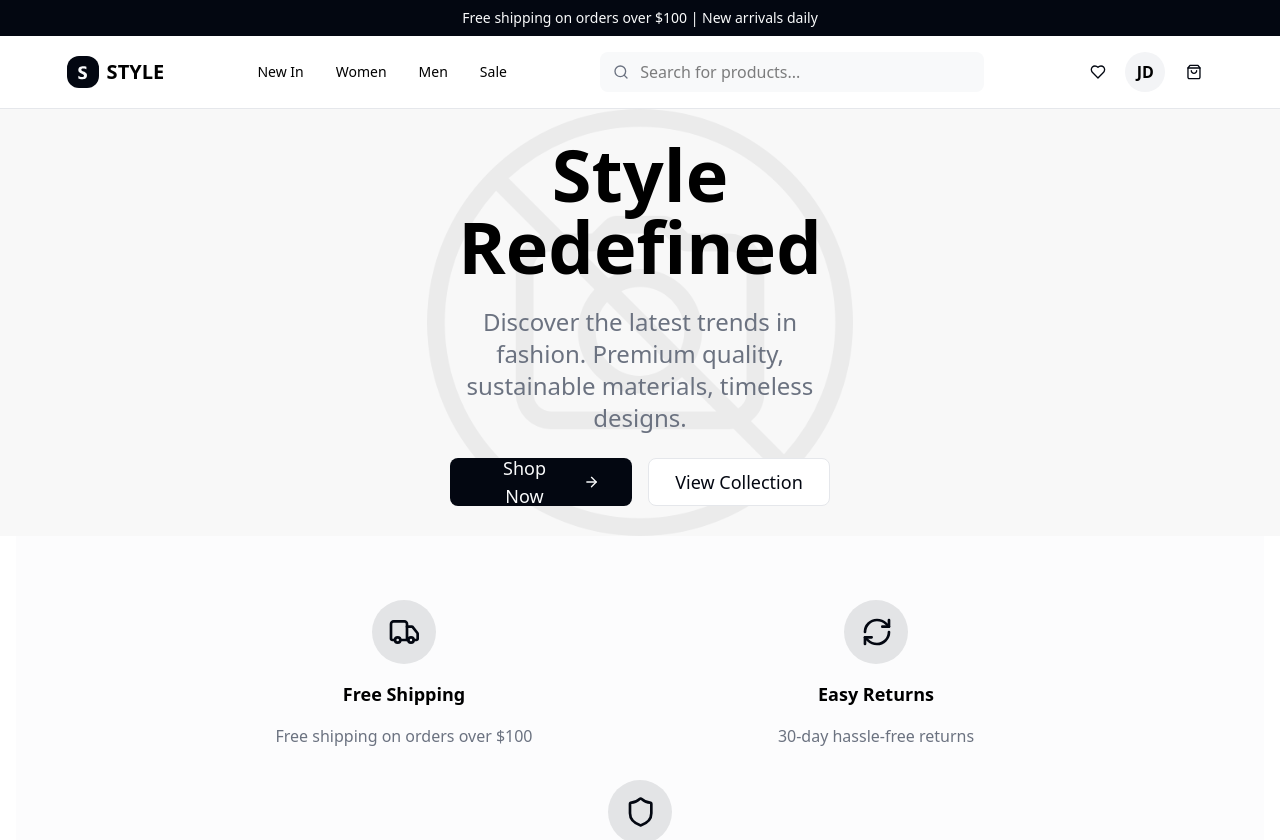
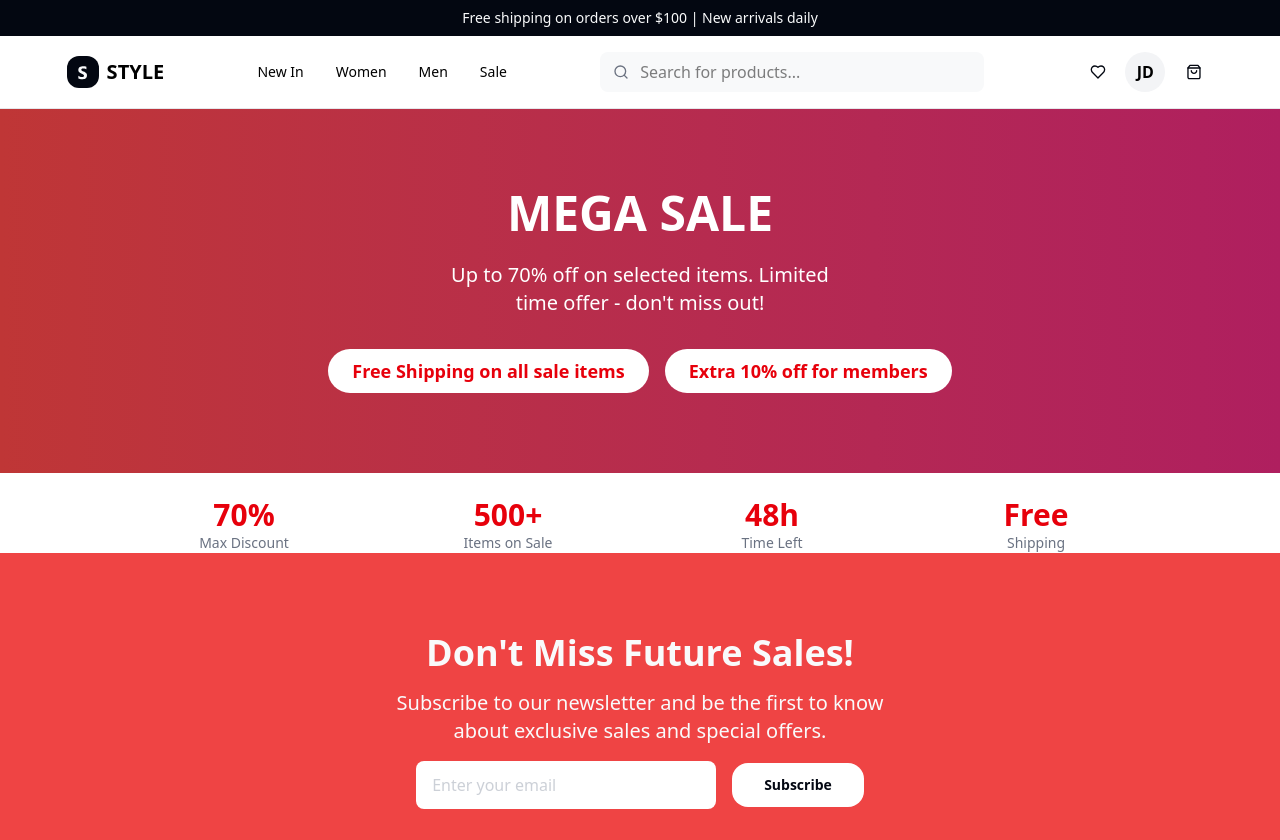
Before and after one commit to Squad-1-EJCM-25-2-Squad1/StyleMarketplace, a React (Vite) app in the folder front/: page / in a window 1280 px wide. Shown: the top 840 px of the page. Built offline with nearby package versions, Linux system fonts and the light colour scheme.

Commit message:
feature: criação das informações iniciais sobre as ofertas

```diff
--- a/front/src/App.tsx
+++ b/front/src/App.tsx
@@ -1,9 +1,9 @@
-import Home from "./pages/home";
+import Sales from "./pages/sales";
 
 function App() {
 
   return (
-    <Home/>
+    <Sales/>
   );
 }
 
--- a/front/src/components/footer.tsx
+++ b/front/src/components/footer.tsx
@@ -6,10 +6,10 @@
 
 export default function (props: FooterProps){
     return (
-        <footer className={`flex flex-col items-center w-full py-20 px-4 md:px-20 bg-[${props.color}]`}>
+        <footer className= "flex flex-col items-center w-full py-20 px-4 md:px-20" style={{ backgroundColor: props.color }}>
             <label className="text-gray-50 text-4xl font-bold text-center">{props.title}</label>
 
-            <label className="text-gray-50 text-xl font-normal text-center w-full md:w-1/3 p-4">{props.subtitle}</label>
+            <label className="text-gray-50 text-xl font-normal text-center w-full md:w-1/2 lg:1/3 p-4">{props.subtitle}</label>
 
             <div className="flex w-full flex-col md:flex-row md:justify-center items-center gap-4">
                 <input type="email" placeholder="Enter your email" className="w-full md:w-75 px-4 py-3 text-gray-400 text-base font-normal bg-white rounded-lg"></input>
--- /dev/null
+++ b/front/src/components/saleInfo.tsx
@@ -0,0 +1,13 @@
+interface saleInfoProps{
+    title: string,
+    subtitle: string
+}
+
+export default function SaleInfo(props: saleInfoProps){
+    return(
+        <div className="flex flex-col">
+            <label className="text-red-600 text-3xl font-bold text-center">{props.title}</label>
+            <label className="text-gray-500 text-sm font-normal text-center">{props.subtitle}</label>
+        </div>
+    )
+}
--- /dev/null
+++ b/front/src/pages/sales/index.tsx
@@ -0,0 +1,56 @@
+import Footer from "../../components/footer";
+import Header from "../../components/header";
+import SaleInfo from "../../components/saleInfo";
+
+export default function Sales(){
+    return(
+        <div className="flex flex-col min-h-screen">
+                <Header/>
+
+                <div className="flex flex-grow flex-col gap-6">
+                    <div className="flex flex-col py-20 px-4 gap-8 bg-gradient-to-l from-[#AF1F5F] to-[#BF3636]">
+                        <div className="flex flex-col items-center gap-6">
+                            <label className="text-white text-5xl font-bold text-center">MEGA SALE</label>
+
+                            <label className="text-white text-xl font-normal text-center md:w-1/2 lg:w-1/3">Up to 70% off on selected items. Limited time offer - don't miss out!</label>
+                        </div>
+
+                        <div className="flex flex-col lg:flex-row justify-center gap-4">
+                            <button className="py-2 px-6 text-red-600 text-lg font-semibold text-center rounded-full bg-white cursor-pointer">Free Shipping on all sale items</button>
+
+                            <button className="py-2 px-6 text-red-600 text-lg font-semibold text-center rounded-full bg-white cursor-pointer">Extra 10% off for members</button>
+                        </div>
+                    </div>
+
+                    <div className="grid grid-cols-2 lg:grid-cols-4 lg:px-32 2xl:px-69 gap-8">
+                        <SaleInfo
+                            title="70%"
+                            subtitle="Max Discount"
+                        />
+
+                        <SaleInfo
+                            title="500+"
+                            subtitle="Items on Sale"
+                        />
+
+                        <SaleInfo
+                            title="48h"
+                            subtitle="Time Left"
+                        />
+
+                        <SaleInfo
+                            title="Free"
+                            subtitle="Shipping"
+                        />
+                    </div>
+
+                </div>
+
+                <Footer
+                    title = "Don't Miss Future Sales!"
+                    subtitle = "Subscribe to our newsletter and be the first to know about exclusive sales and special offers."
+                    color = "#EF4444"
+                />
+        </div>
+    )
+}
```
Also changed, not shown: front/src/assets/sales/filter.svg (added).
